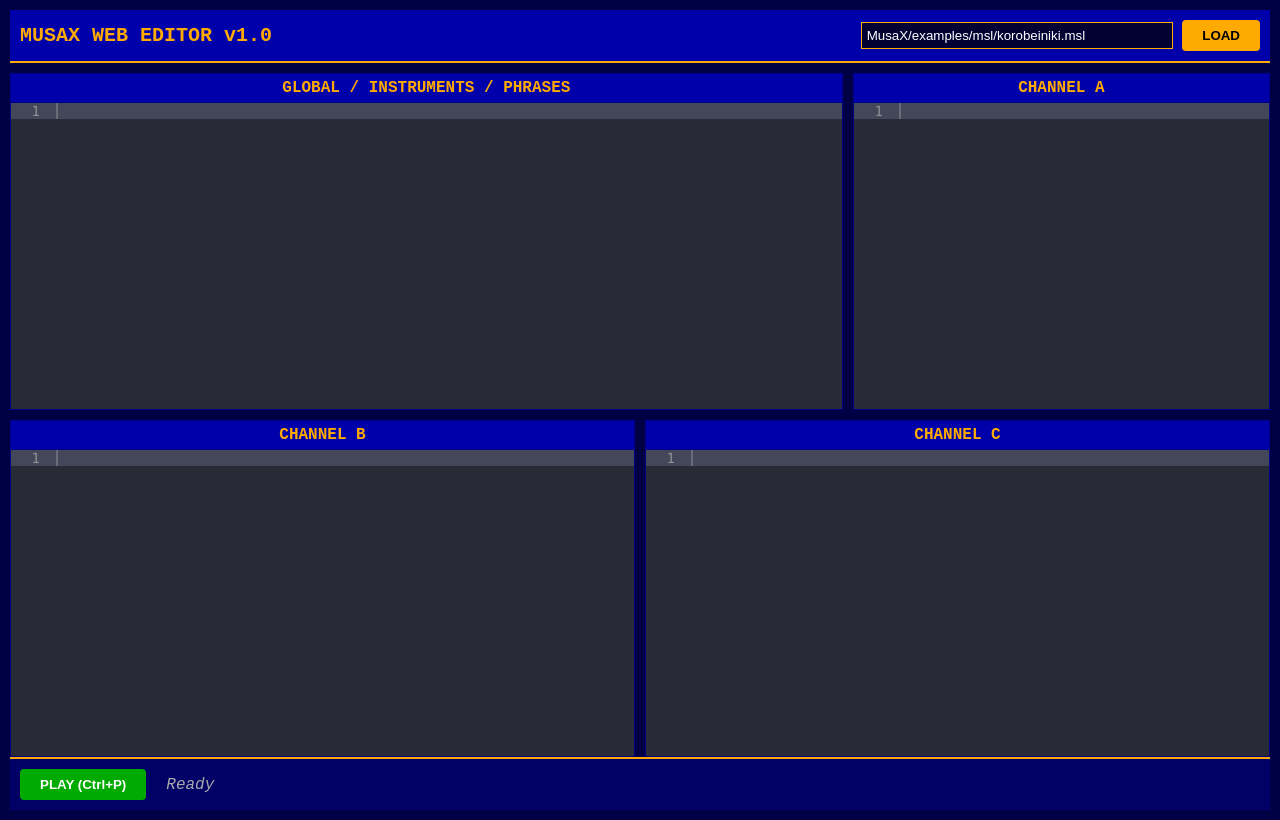
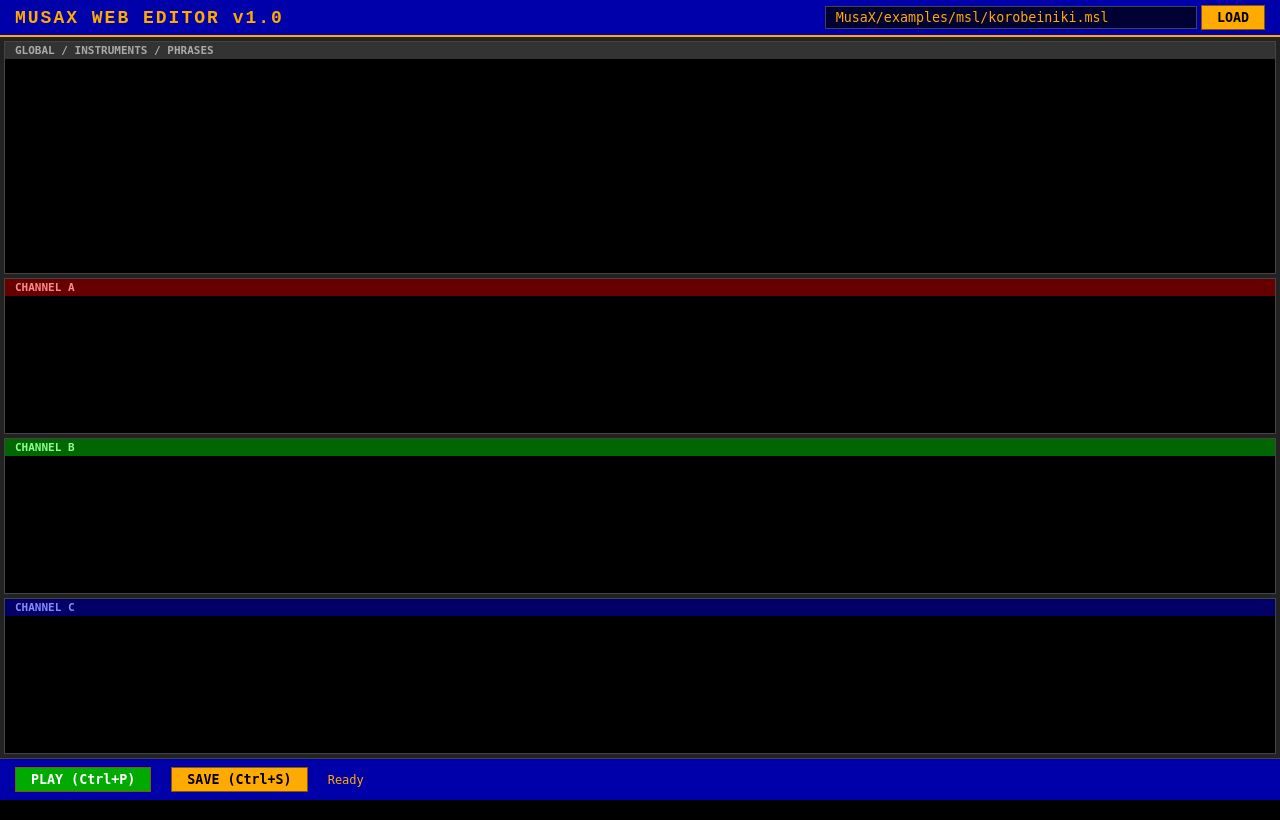
Before and after one commit to majingazetto/MusaX, a Flask app: page / in a window 1280 px wide. Run offline with Flask 3, Linux system fonts and the light colour scheme; some libraries are stand-ins or nearby versions.

Commit message:
Web Editor: Redesign layout to horizontal channels, add save functionality, and improve syntax highlighting

```diff
--- a/tools/web_editor/server.py
+++ b/tools/web_editor/server.py
@@ -56,6 +56,33 @@
     except Exception as e:
         return jsonify({"status": "error", "message": str(e)})
 
+@app.route('/save', methods=['POST'])
+def save():
+    data = request.json
+    filename = data.get('filename')
+    global_data = data.get('global', '')
+    ch_a = data.get('cha', '')
+    ch_b = data.get('chb', '')
+    ch_c = data.get('chc', '')
+
+    if not filename:
+        return jsonify({"status": "error", "message": "No filename specified"})
+
+    # Recomponer el archivo MSL
+    full_msl = [global_data]
+    if ch_a.strip(): full_msl.append("\nCH_A:\n" + ch_a)
+    if ch_b.strip(): full_msl.append("\nCH_B:\n" + ch_b)
+    if ch_c.strip(): full_msl.append("\nCH_C:\n" + ch_c)
+
+    msl_source = "\n".join(full_msl)
+
+    try:
+        with open(filename, 'w') as f:
+            f.write(msl_source)
+        return jsonify({"status": "success", "message": f"Saved to {filename}"})
+    except Exception as e:
+        return jsonify({"status": "error", "message": str(e)})
+
 @app.route('/load', methods=['POST'])
 def load():
     filename = request.json.get('filename')
--- a/tools/web_editor/templates/index.html
+++ b/tools/web_editor/templates/index.html
@@ -4,20 +4,23 @@
     <title>MusaX Web Editor</title>
     <script src="https://cdnjs.cloudflare.com/ajax/libs/ace/1.32.2/ace.js"></script>
     <style>
-        body { background: #000044; color: white; font-family: 'Courier New', monospace; margin: 0; padding: 10px; overflow: hidden; height: 100vh; display: flex; flex-direction: column; }
-        .header { background: #0000AA; padding: 10px; border-bottom: 2px solid #FFAA00; display: flex; justify-content: space-between; align-items: center; }
-        .title { color: #FFAA00; font-weight: bold; font-size: 20px; }
-        .main-container { flex: 1; display: flex; flex-direction: column; gap: 10px; padding-top: 10px; }
-        .top-row { flex: 1; display: flex; gap: 10px; }
-        .bottom-row { flex: 1; display: flex; gap: 10px; }
-        .editor-container { flex: 1; display: flex; flex-direction: column; border: 1px solid #000088; background: #000022; }
-        .editor-label { background: #0000AA; color: #FFAA00; padding: 5px; text-align: center; font-weight: bold; border-bottom: 1px solid #000088; }
-        .ace_editor { flex: 1; width: 100%; font-size: 14px; }
-        .controls { padding: 10px; background: #000066; border-top: 2px solid #FFAA00; display: flex; gap: 20px; align-items: center; }
-        button { background: #FFAA00; border: none; padding: 8px 20px; font-weight: bold; cursor: pointer; border-radius: 4px; }
+        body { background: #000; color: #ccc; font-family: 'Segoe UI', Tahoma, Geneva, Verdana, sans-serif; margin: 0; padding: 0; overflow: hidden; height: 100vh; display: flex; flex-direction: column; }
+        .header { background: #0000AA; padding: 5px 15px; border-bottom: 2px solid #FFAA00; display: flex; justify-content: space-between; align-items: center; z-index: 10; }
+        .title { color: #FFAA00; font-family: 'Courier New', monospace; font-weight: bold; font-size: 18px; letter-spacing: 2px; }
+        .main-container { flex: 1; display: flex; flex-direction: column; gap: 4px; padding: 4px; background: #222; overflow: hidden; }
+        .editor-container { flex: 1; display: flex; flex-direction: column; border: 1px solid #444; background: #000; transition: flex 0.2s; }
+        .editor-container:focus-within { border-color: #FFAA00; flex: 2; }
+        .editor-label { padding: 2px 10px; font-weight: bold; font-size: 11px; font-family: monospace; display: flex; justify-content: space-between; align-items: center; text-transform: uppercase; }
+        .label-global { background: #333; color: #aaa; }
+        .label-cha { background: #600; color: #f88; }
+        .label-chb { background: #060; color: #8f8; }
+        .label-chc { background: #006; color: #88f; }
+        .ace_editor { flex: 1; width: 100%; font-size: 14px !important; }
+        .controls { padding: 8px 15px; background: #0000AA; border-top: 1px solid #444; display: flex; gap: 20px; align-items: center; }
+        button { background: #FFAA00; border: 1px solid #885500; color: #000; padding: 4px 15px; font-weight: bold; cursor: pointer; font-family: monospace; }
         button:hover { background: #FFCC00; }
-        input { background: #000033; color: white; border: 1px solid #FFAA00; padding: 5px; width: 300px; }
-        #status { color: #AAAAAA; font-style: italic; }
+        input { background: #000033; color: #FFAA00; border: 1px solid #444; padding: 3px 10px; width: 350px; font-family: monospace; }
+        #status { color: #FFAA00; font-family: monospace; font-size: 12px; }
     </style>
 </head>
 <body>
@@ -30,34 +33,73 @@
     </div>
 
     <div class="main-container">
-        <div class="top-row">
-            <div class="editor-container" style="flex: 2;">
-                <div class="editor-label">GLOBAL / INSTRUMENTS / PHRASES</div>
+        <div class="editor-container" style="flex: 1.5;">
+            <div class="editor-label label-global">GLOBAL / INSTRUMENTS / PHRASES</div>
             <div id="editor-global"></div>
         </div>
         <div class="editor-container">
-                <div class="editor-label">CHANNEL A</div>
+            <div class="editor-label label-cha">CHANNEL A</div>
             <div id="editor-cha"></div>
         </div>
-        </div>
-        <div class="bottom-row">
         <div class="editor-container">
-                <div class="editor-label">CHANNEL B</div>
+            <div class="editor-label label-chb">CHANNEL B</div>
             <div id="editor-chb"></div>
         </div>
         <div class="editor-container">
-                <div class="editor-label">CHANNEL C</div>
+            <div class="editor-label label-chc">CHANNEL C</div>
             <div id="editor-chc"></div>
-            </div>
         </div>
     </div>
 
     <div class="controls">
         <button onclick="playMusic()" style="background: #00AA00; color: white;">PLAY (Ctrl+P)</button>
+        <button onclick="saveFile()">SAVE (Ctrl+S)</button>
         <div id="status">Ready</div>
     </div>
 
     <script>
+        // Custom Ace Mode for MusaX-ML (MSL)
+        define('ace/mode/msl_highlight_rules', function(require, exports, module) {
+            var oop = require("ace/lib/oop");
+            var TextHighlightRules = require("ace/mode/text_highlight_rules").TextHighlightRules;
+
+            var MSLHighlightRules = function() {
+                this.$rules = {
+                    "start": [
+                        { token: "comment", regex: "//.*$" },
+                        { token: "comment", regex: "/\\*", next: "comment" },
+                        { token: "string", regex: "\"[^\"]*\"" },
+                        { token: "constant.language", regex: "\\b(ADSR|LFO|FLAGS|PHRASE|INST)\\b" },
+                        { token: "keyword.control", regex: "@[A-Z0-9]+(\\([^)]*\\))?" },
+                        { token: "variable.parameter", regex: "\\b[A-G][+#b-]?[0-9]*\\.?" },
+                        { token: "variable.parameter", regex: "\\b[ORL][0-9]+\\b" },
+                        { token: "variable.parameter", regex: "[<>]" },
+                        { token: "constant.numeric", regex: "\\b[0-9]+\\b" },
+                        { token: "entity.name.function", regex: "^[\\w.]+:" },
+                        { token: "keyword.operator", regex: "[{}:,]" }
+                    ],
+                    "comment": [
+                        { token: "comment", regex: ".*?\\*/", next: "start" },
+                        { token: "comment", regex: ".+" }
+                    ]
+                };
+            };
+            oop.inherits(MSLHighlightRules, TextHighlightRules);
+            exports.MSLHighlightRules = MSLHighlightRules;
+        });
+
+        define('ace/mode/msl', function(require, exports, module) {
+            var oop = require("ace/lib/oop");
+            var TextMode = require("ace/mode/text").Mode;
+            var MSLHighlightRules = require("ace/mode/msl_highlight_rules").MSLHighlightRules;
+
+            var Mode = function() {
+                this.HighlightRules = MSLHighlightRules;
+            };
+            oop.inherits(Mode, TextMode);
+            exports.Mode = Mode;
+        });
+
         // Inicializar editores Ace
         const editors = {
             global: ace.edit("editor-global"),
@@ -68,10 +110,39 @@
 
         Object.values(editors).forEach(ed => {
             ed.setTheme("ace/theme/dracula");
-            ed.session.setMode("ace/mode/javascript"); // JS mode works well for MSL
+            ed.session.setMode("ace/mode/msl");
             ed.setShowPrintMargin(false);
             ed.renderer.setShowGutter(true);
+
+            // Trigger resize when focused to handle flex expansion
+            ed.on("focus", () => {
+                setTimeout(() => {
+                    Object.values(editors).forEach(e => e.resize());
+                }, 210);
             });
+        });
+
+        async function saveFile() {
+            const filename = document.getElementById('filename').value;
+            const status = document.getElementById('status');
+            status.innerText = "Saving...";
+
+            const payload = {
+                filename: filename,
+                global: editors.global.getValue(),
+                cha: editors.cha.getValue(),
+                chb: editors.chb.getValue(),
+                chc: editors.chc.getValue()
+            };
+
+            const response = await fetch('/save', {
+                method: 'POST',
+                headers: {'Content-Type': 'application/json'},
+                body: JSON.stringify(payload)
+            });
+            const data = await response.json();
+            status.innerText = data.message;
+        }
 
         async function loadFile() {
             const filename = document.getElementById('filename').value;
@@ -122,6 +193,10 @@
                 e.preventDefault();
                 playMusic();
             }
+            if (e.ctrlKey && e.key === 's') {
+                e.preventDefault();
+                saveFile();
+            }
         });
     </script>
 </body>
```
Also changed, not shown: docs/musax_editor_spec.md (+9 -7 lines), 3 other files. Lines whose indentation alone changed are shown as unchanged.
